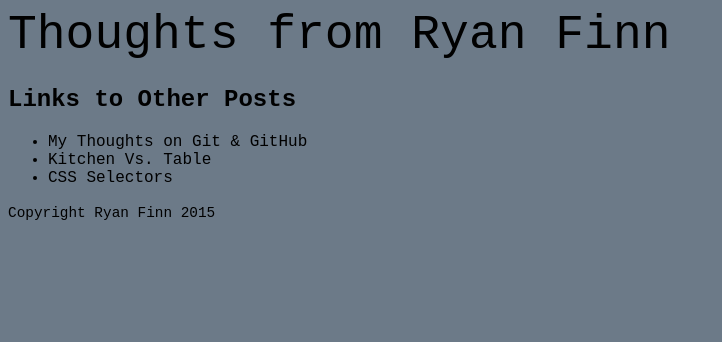
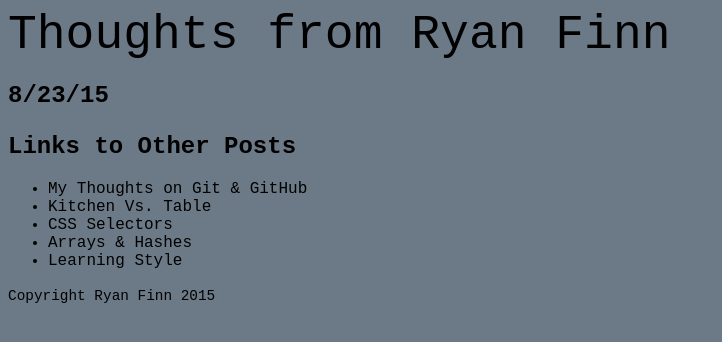
Before and after one commit to rfinn06/rfinn06.github.io, a plain HTML site: page my-blog-template.html in a window 1280 px wide. Shown: the whole page, without its empty margins (0-722 px from the left). Drawn offline with Linux system fonts and the light colour scheme.

Commit message:
Add link to t4 on blog index.

```diff
--- a/my-blog-template.html
+++ b/my-blog-template.html
@@ -10,7 +10,7 @@
 <section id="secb">
   <title></title> <!-- Enter title of post here -->
     <h1></h1> <!-- Enter subtitle -->
-    <h2></h2> <!-- Enter published date here -->
+    <h2>8/23/15</h2> <!-- Enter published date here -->
 </section>
 <section>
   <h2></h2?
@@ -22,6 +22,8 @@
        <li><a href="http://rfinn06.github.io/blog/t1-git-blog.html">My Thoughts on Git & GitHub</a></li>
       <li><a href="http://rfinn06.github.io/blog/c1-chefs-kitchen-blog.html">Kitchen Vs. Table</a></li>
       <li><a href="http://rfinn06.github.io/blog/t2-css-blog.html">CSS Selectors</a></li>
+      <li><a href="http://rfinn06.github.io/blog/t3-arrays-hashes.html">Arrays & Hashes</a></li>
+      <li><a href="http://rfinn06.github.io/blog/c3-thinking-style.html">Learning Style</a></li>
     </ul>
 </section>
 <footer>
```
